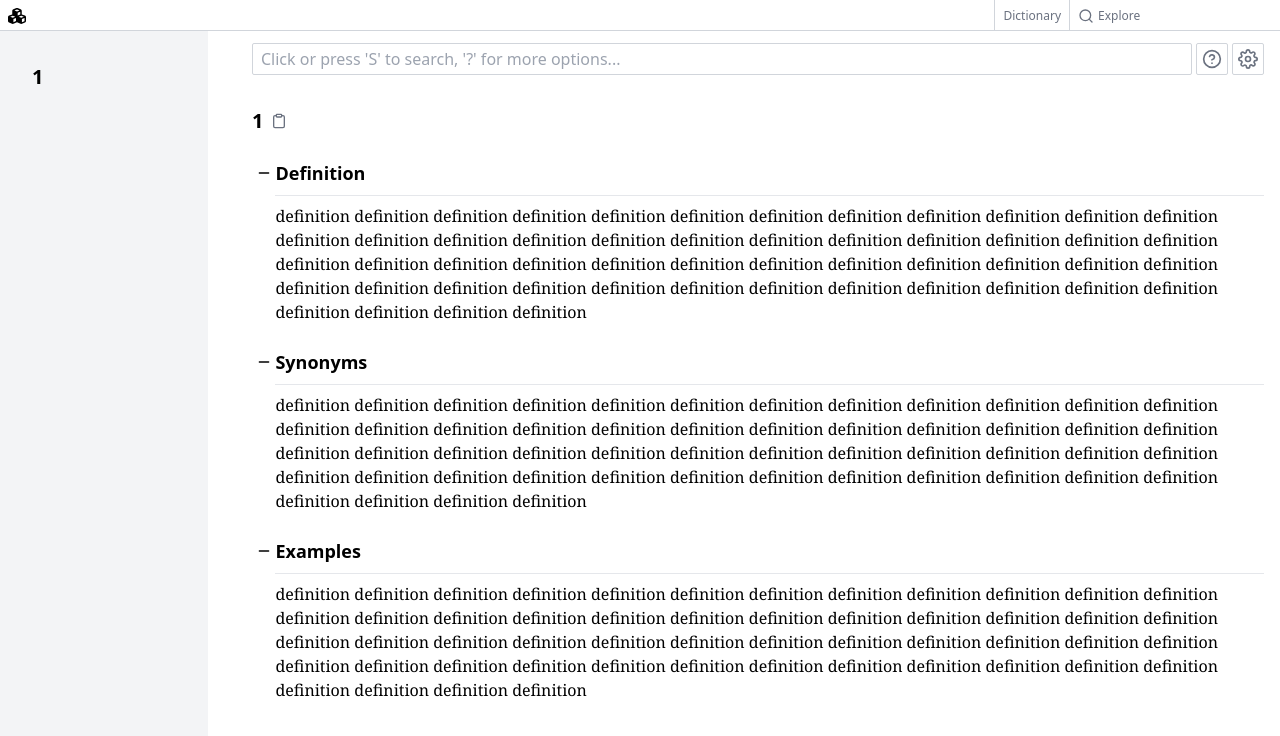
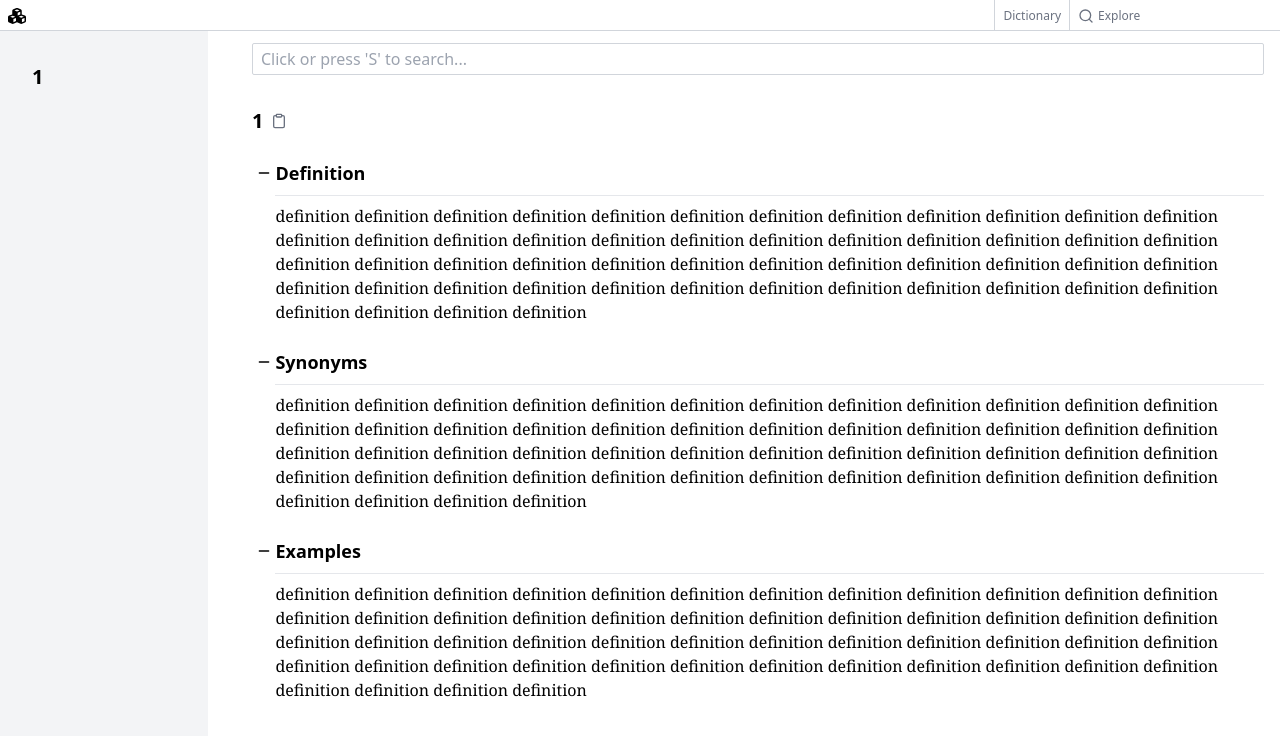
Before and after one commit to federicofusco/simplex, a Next.js app in the folder dictionary/: page /token/root/1 in a window 1280 px wide. Shown: the top 736 px of the page. Built offline with nearby package versions, Linux system fonts and the light colour scheme.

Commit message:
Added keyboard shortcuts, removed some buttons which currently can't work

```diff
--- a/dictionary/src/common/components/definitions/Search.tsx
+++ b/dictionary/src/common/components/definitions/Search.tsx
@@ -1,4 +1,4 @@
-import { ReactNode } from "react";
+import { ReactNode, useEffect, useCallback, useRef } from "react";
 import { HelpCircle, Settings } from "react-feather";
 
 interface SearchButtonProps {
@@ -12,14 +12,34 @@ const SearchButton = ({ icon }: SearchButtonProps ) => {
 }
 
 const Search = () => {
+    const SEARCH_SHORTCUT = 's';
+    const searchBarRef = useRef<HTMLInputElement> ( null );
+    const focusSearchBar = () => {
+        searchBarRef.current?.focus ();
+        console.log(1);
+    }
+
+    const handleKeyPress = useCallback((event: any) => {
+        if (event.key === SEARCH_SHORTCUT) focusSearchBar ();
+    }, []);
+
+    useEffect(() => {
+        document.addEventListener('keydown', handleKeyPress);
+
+        return () => { document.removeEventListener('keydown', handleKeyPress) };
+    }, [handleKeyPress]);
+
     return <div className="w-full flex justify-between">
         <input
-            placeholder="Click or press 'S' to search, '?' for more options..."
+            ref={ searchBarRef }
+            placeholder="Click or press 'S' to search..."
             type="text"
             className="w-full h-8 px-2 py-1 border rounded-sm border-gray-300 outline-none"
         />
-        <SearchButton icon={ <HelpCircle className="m-auto text-gray-500 h-5 w-5" /> } />
-        <SearchButton icon={ <Settings className="m-auto text-gray-500 h-5 w-5" /> } />
+
+        {/* Temporarily remove these until they work */}
+        {/* <SearchButton icon={ <HelpCircle className="m-auto text-gray-500 h-5 w-5" /> } />
+        <SearchButton icon={ <Settings className="m-auto text-gray-500 h-5 w-5" /> } /> */}
     </div>
 }
 
--- a/dictionary/src/common/components/hero/HeroSearch.tsx
+++ b/dictionary/src/common/components/hero/HeroSearch.tsx
@@ -1,9 +1,30 @@
+import { useRef, useCallback, useEffect } from "react";
+
 const HeroSearch = () => {
+    const SEARCH_SHORTCUT = 's';
+    const searchBarRef = useRef<HTMLInputElement> ( null );
+    const focusSearchBar = () => {
+        searchBarRef.current?.focus ();
+        console.log(1);
+    }
+
+    const handleKeyPress = useCallback((event: any) => {
+        if (event.key === SEARCH_SHORTCUT) focusSearchBar ();
+    }, []);
+
+    useEffect(() => {
+        document.addEventListener('keydown', handleKeyPress);
+
+        return () => { document.removeEventListener('keydown', handleKeyPress) };
+    }, [handleKeyPress]);
+
+
     return <div className="border border-gray-300 rounded-sm flex justify-center mt-8 w-full max-w-md">
         <input
-        placeholder="Click or press 'S' to search"
-        type="text"
-        className="w-full p-2 outline-none"
+            ref={ searchBarRef }
+            placeholder="Click or press 'S' to search"
+            type="text"
+            className="w-full p-2 outline-none"
         />
         <button className="p-2 text-gray-400 border-l border-gray-300 hover:bg-gray-100">Search</button>
     </div>
```
